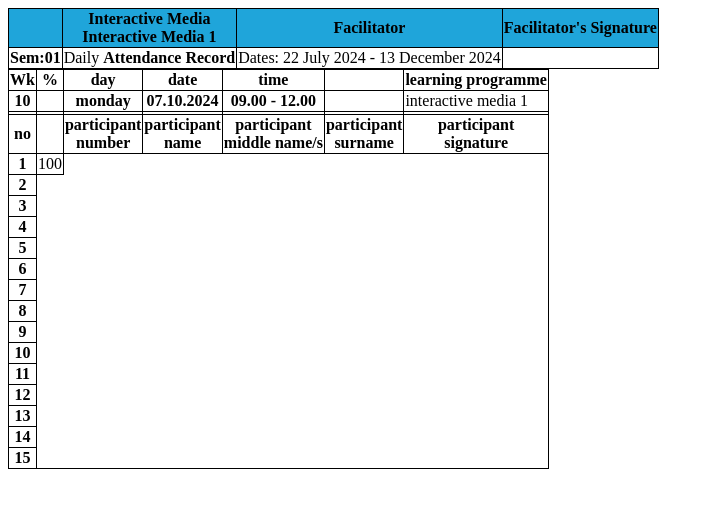
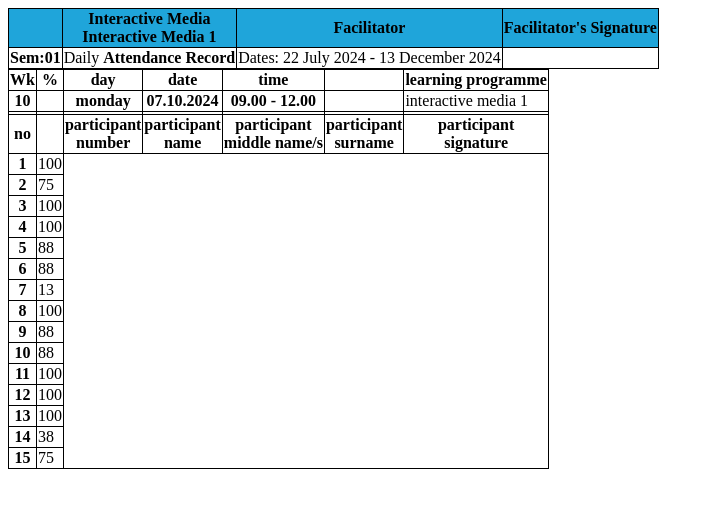
Before and after one commit to Reklam41/register, a plain HTML site: page index.html in a window 1280 px wide. Shown: the whole page, without its empty margins (0-714 px from the left). Drawn offline with Linux system fonts and the light colour scheme.

Commit message:
Added data to the percentage column

```diff
--- a/index.html
+++ b/index.html
@@ -67,45 +67,59 @@
         </tr>
         <tr>
           <th>2</th>
+          <td>75</td>
         </tr>
         <tr>
           <th>3</th>
+          <td>100</td>
         </tr>
         <tr>
           <th>4</th>
+          <td>100</td>
         </tr>
         <tr>
           <th>5</th>
+          <td>88</td>
         </tr>
         <tr>
           <th>6</th>
+          <td>88</td>
         </tr>
         <tr>
           <th>7</th>
+          <td>13</td>
         </tr>
         <tr>
           <th>8</th>
+          <td>100</td>
         </tr>
         <tr>
           <th>9</th>
+          <td>88</td>
         </tr>
         <tr>
           <th>10</th>
+          <td>88</td>
         </tr>
         <tr>
           <th>11</th>
+          <td>100</td>
         </tr>
         <tr>
           <th>12</th>
+          <td>100</td>
         </tr>
         <tr>
           <th>13</th>
+          <td>100</td>
         </tr>
         <tr>
           <th>14</th>
+          <td>38</td>
         </tr>
         <tr>
           <th>15</th>
+          <td>75</td>
         </tr>
       </table>
     </main>
```
